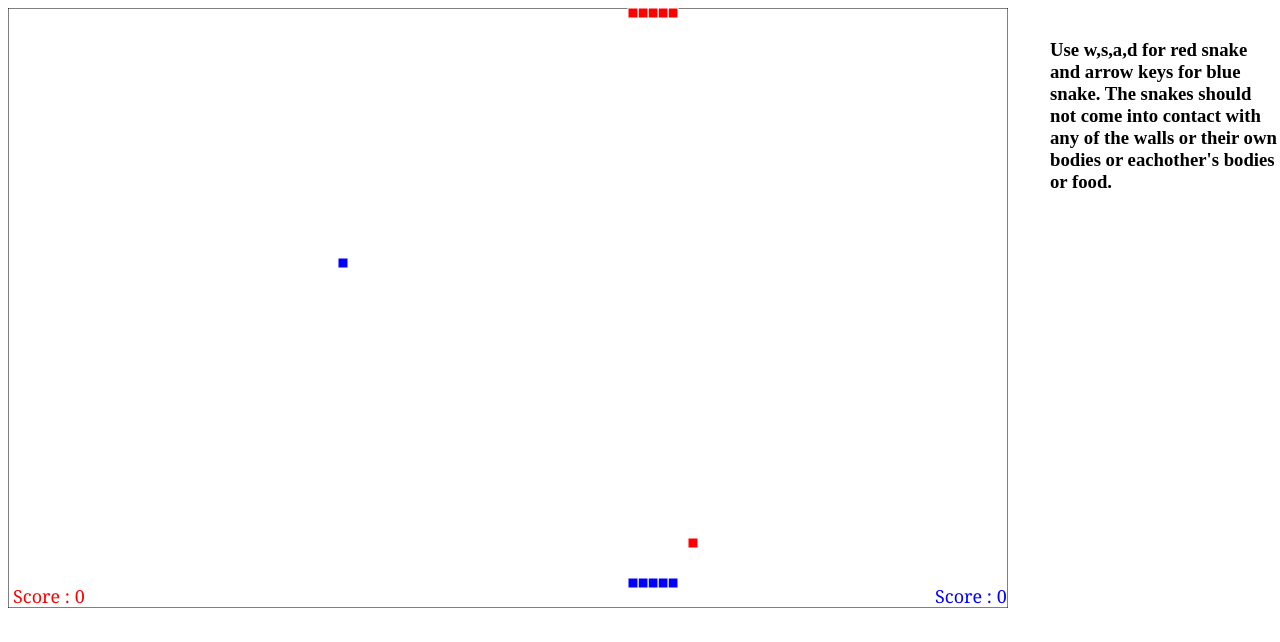
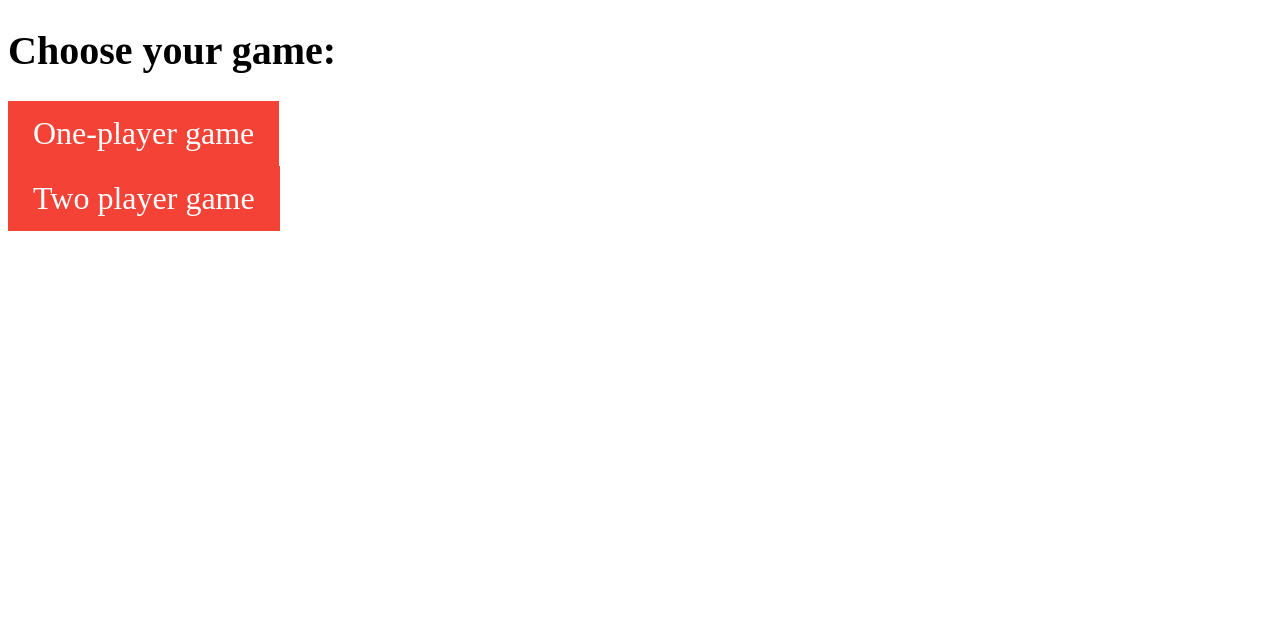
Before and after one commit to maaverik/Snake, a plain HTML site: page index.html in a window 1280 px wide. Drawn offline with nearby package versions, Linux system fonts and the light colour scheme.

Commit message:
Made html changes

```diff
--- a/index.html
+++ b/index.html
@@ -1,15 +1,26 @@
-<DOCTYPE html>
-
+<!DOCTYPE html>
 <html>
-	<head>
-		<title> Snake</title>
-	</head>
-
-	<body>
-		<canvas  id = "canvas" width = "1000" height = "600"> </canvas>
-		<h3 style="position: absolute; left:1050; top:20;">Use w,s,a,d for red snake and arrow keys for blue snake. The snakes should not come into contact with any of the walls or their own bodies or eachother's bodies or food.</h3>
-		<!-- Jquery -->
-		<script src = "http://ajax.googleapis.com/ajax/libs/jquery/1.7.1/jquery.min.js" type="text/javascript"></script>
-		<script src = "two-player.js" type = "text/javascript"> </script>
-	</body>
+<head>
+	<title>Choose your game</title>
+</head>
+<body>
+<h1 style="font-size: 250%;">Choose your game: </h1>
+	<a href="index_one.html">One-player game</a> <br>
+	<a href="index_two.html">Two player game</a>
+	<!--Button styles-->
+	<style type="text/css">
+		a:link, a:visited {
+			font-size: 200%;
+		    background-color: #f44336;
+		    color: white;
+		    padding: 14px 25px;
+		    text-align: center;
+		    text-decoration: none;
+		    display: inline-block;
+		}
+		a:hover, a:active {
+		    background-color: orange;
+		}
+	</style>
+</body>
 </html>
```
Also changed, not shown: index_one.html (added, +15 -0 lines), index_two.html (added, +15 -0 lines).
